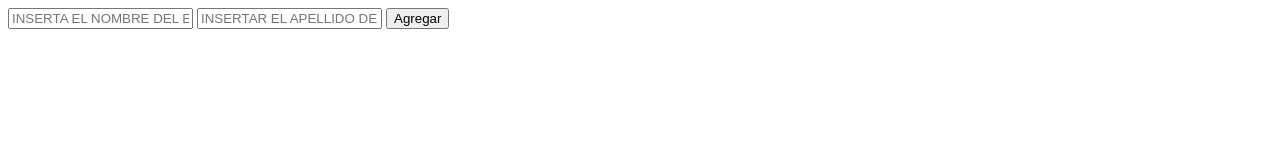
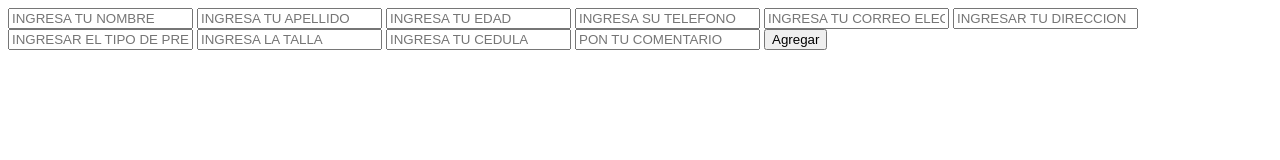
Before and after one commit to Denizo27/tienda, a plain HTML site: page index.html in a window 1280 px wide. Drawn offline with Linux system fonts and the light colour scheme.

Commit message:
editar index.html

```diff
--- a/index.html
+++ b/index.html
@@ -7,8 +7,16 @@
 </head>
 <body>
     <form id="alumno">
-        <input type="text" id="nombre" placeholder="INSERTA EL NOMBRE DEL ESTUDIANTE">
-        <input type="text" id="apellido" placeholder="INSERTAR EL APELLIDO DEL ESTUDIANTE">
+        <input type="text" id="nombre" placeholder="INGRESA TU NOMBRE">
+        <input type="text" id="apellido" placeholder="INGRESA TU APELLIDO">
+        <input type="text" id="edad" placeholder="INGRESA TU EDAD">
+        <input type="text" id="telefono" placeholder="INGRESA SU TELEFONO">
+        <input type="text" id="email" placeholder="INGRESA TU CORREO ELECTRONICO">
+        <input type="text" id="direccion" placeholder="INGRESAR TU DIRECCION">
+        <input type="text" id="prenda" placeholder="INGRESAR EL TIPO DE PRENDA">
+        <input type="text" id="talla" placeholder="INGRESA LA TALLA">
+        <input type="text" id="cedula" placeholder="INGRESA TU CEDULA">
+        <input type="text" id="comentario" placeholder="PON TU COMENTARIO">
         <button type="submit">Agregar</button>
     </form>
     <script type="module">
@@ -38,6 +46,15 @@
         await addDoc(collection(db, "Ingreso"), {
           nombre: alumnform.nombre.value,
           apellido: alumnform.apellido.value,
+          edad: alumnform.edad.value,
+          telefono: alumnform.telefono.value,
+          email: alumnform.email.value,
+          direccion: alumnform.direccion.value,
+          prenda: alumnform.prenda.value,
+          talla: alumnform.talla.value,
+          cedula: alumnform.cedula.value,
+          comentario: alumnform.comentario.value
+
         });
         alumnform,reset();
       });
```
